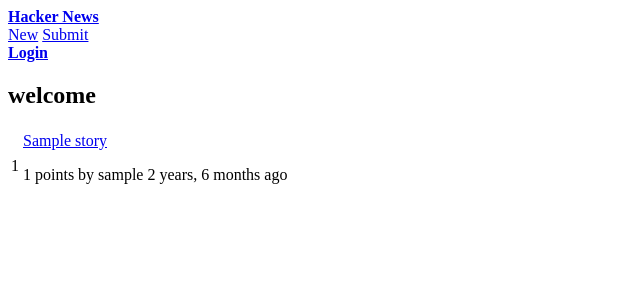
After one commit to adibhu/hackernews, a Django app: template apps/story/templates/story/newest.html in a window 1280 px wide. The commit adds this page. Shown: the top 300 px of the page, without its empty margins (0-640 px from the left). Run offline with Django 3.2, Linux system fonts and the light colour scheme; the template is opened without the code that fills it: values that come from a table or form of the project are taken from there, others are empty; tables that the repository leaves empty hold one stand-in row (values such as "Sample post"); parts of the project's set-up code (start-up, migrations or seed data) failed here and were passed over.

Commit message:
added New page

```diff
--- a/apps/core/templates/core/base.html
+++ b/apps/core/templates/core/base.html
@@ -24,6 +24,7 @@
 
         <div class="navbar-menu">
             <div class="navbar-end">
+                <a href="{% url 'newest' %}" class="navbar-item">New</a>
                 <a href="{% url 'submit' %}" class="navbar-item">Submit</a>
                 <div class="navbar-item">
                     <div class="buttons">
--- /dev/null
+++ b/apps/story/templates/story/newest.html
@@ -0,0 +1,38 @@
+{% extends 'core/base.html' %}
+
+{% block content %}
+<!-- {% if user.is_authenticated %}
+<a href="{% url 'logout' %}" class="button is-danger">Log Out</a>
+{% else %}
+<a href="{% url 'signup' %}" class="button is-success"><strong>Sign up</strong></a>
+
+{% endif %} -->
+<div class="container">
+    <div class="columns">
+        <div class="column is-12">
+            <h1 class="title">welcome</h1>
+        </div>
+    </div>
+
+    <div class="columns">
+        <div class="column is-12">
+            <table class="table is-striped is-fullwidth">
+                <tbody>
+                    {% for story in stories %}
+                        <tr>
+                            <td>{{ forloop.counter }}</td>
+                            <td>
+                                <a href="{{ story.url }}" target="_blank">{{ story.title }}</a>
+                                <p> {{ story.number_of_votes }} points by {{story.created_by.username}} {{ story.created_at|timesince}} ago</p>
+                            </td>
+                        </tr>
+                    {% endfor %}
+                </tbody>
+            </table>
+        </div>
+    </div>
+</div>
+
+
+
+{% endblock %}
--- a/apps/story/views.py
+++ b/apps/story/views.py
@@ -10,7 +10,9 @@ def frontpage(request):
     stories = Story.objects.filter(created_at__gte=date_from).order_by('-number_of_votes')[:30]
     return render(request, 'story/frontpage.html', {'stories' : stories})
 
-
+def newest(request):
+    stories = Story.objects.all()[:200]
+    return render(request, 'story/newest.html', {'stories':stories})
 
 @login_required
 def submit(request):
--- a/hackernews/urls.py
+++ b/hackernews/urls.py
@@ -16,7 +16,7 @@ Including another URLconf
 from django.contrib import admin
 from django.urls import path
 from apps.core.views import signup
-from apps.story.views import frontpage, submit
+from apps.story.views import frontpage, submit, newest
 from django.contrib.auth import views
 from django.views.static import serve
 # from django.conf.urls.static import url
@@ -25,6 +25,7 @@ from django.views.static import serve
 urlpatterns = [
     path('', frontpage, name='frontpage'),
     path('submit/', submit, name='submit'),
+    path('newest/', newest, name='newest'),
     path('signup/', signup, name='signup'),
     path('signup/', views.LoginView.as_view(template_name = 'core/signup.html'), name='login'),
     path('logout/', views.LogoutView.as_view(), name='logout'),
```
